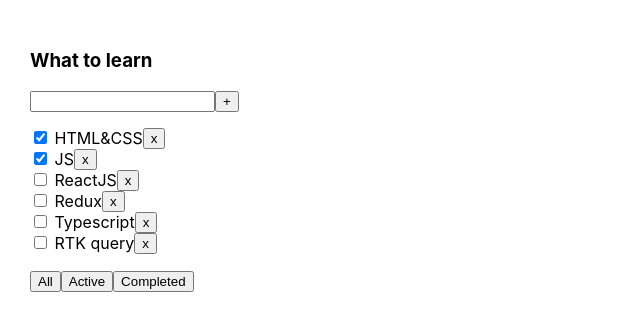
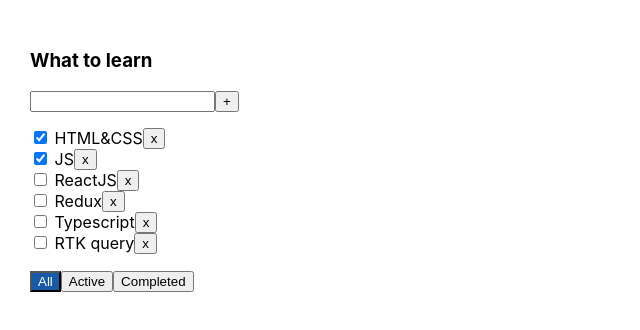
Before and after one commit to RomanHass/todolist, a React (Vite) app: page / in a window 1280 px wide. Shown: the top 330 px of the page, without its empty margins (0-640 px from the left). Built offline with nearby package versions, Linux system fonts and the light colour scheme.

Commit message:
Add: active filter button is highlighted by color

```diff
--- a/src/components/Button.tsx
+++ b/src/components/Button.tsx
@@ -1,11 +1,16 @@
 type PropsType = {
   title: string
   onClick: () => void
+  className?: string
 }
 
-export const Button = ({ title, onClick }: PropsType) => {
+export const Button = ({ title, onClick, className }: PropsType) => {
   const onClickHandler = () => {
     onClick()
   }
-  return <button onClick={onClickHandler}>{title}</button>
+  return (
+    <button className={className} onClick={onClickHandler}>
+      {title}
+    </button>
+  )
 }
--- a/src/components/Todolist.tsx
+++ b/src/components/Todolist.tsx
@@ -13,8 +13,8 @@
 
 export const Todolist = ({ title, tasks, removeTask, addTask, changeTaskStatus }: PropsType) => {
   const [filter, setFilter] = useState('all')
-  let [inputValue, setInputValue] = useState('')
-  let [error, setError] = useState<null | string>(null)
+  const [inputValue, setInputValue] = useState('')
+  const [error, setError] = useState<null | string>(null)
 
   const addTaskHandler = (value: string) => {
     const trimmedValue = value.trim()
@@ -37,8 +37,8 @@
     }
   }
 
-  const changeFilterHandler = (title: FilterValuesType) => {
-    setFilter(title)
+  const changeFilterHandler = (filter: FilterValuesType) => {
+    setFilter(filter)
   }
 
   const getFilteredTasks = () => {
@@ -97,9 +97,21 @@
         <ul style={{ paddingLeft: 0, listStyleType: 'none' }}>{tasksForTodolist}</ul>
       )}
       <div>
-        <Button onClick={() => changeFilterHandler('all')} title={'All'} />
-        <Button onClick={() => changeFilterHandler('active')} title={'Active'} />
-        <Button onClick={() => changeFilterHandler('completed')} title={'Completed'} />
+        <Button
+          className={filter === 'all' ? 'active-filter' : ''}
+          onClick={() => changeFilterHandler('all')}
+          title={'All'}
+        />
+        <Button
+          className={filter === 'active' ? 'active-filter' : ''}
+          onClick={() => changeFilterHandler('active')}
+          title={'Active'}
+        />
+        <Button
+          className={filter === 'completed' ? 'active-filter' : ''}
+          onClick={() => changeFilterHandler('completed')}
+          title={'Completed'}
+        />
       </div>
     </div>
   )
```
